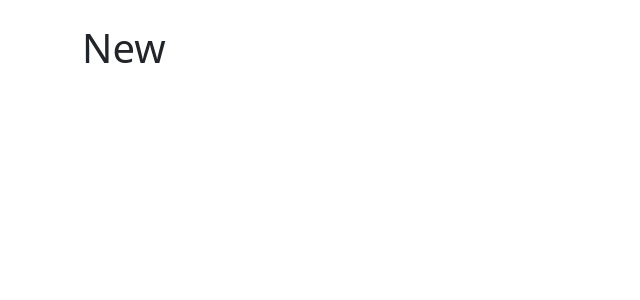
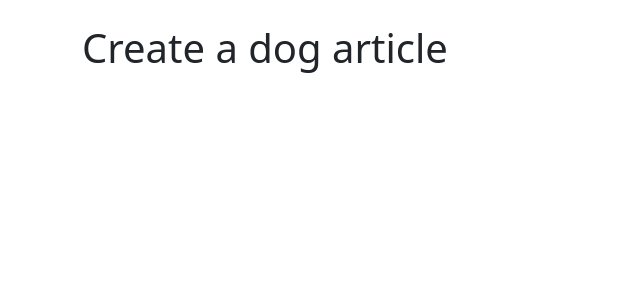
Before and after one commit to shankachu/react-advanced-project, a React (Vite) app: page /new in a window 1280 px wide. Shown: the top 300 px of the page, without its empty margins (0-640 px from the left). Built offline with nearby package versions, Linux system fonts and the light colour scheme.

Commit message:
add create new component

```diff
--- a/src/App.tsx
+++ b/src/App.tsx
@@ -1,13 +1,14 @@
 import 'bootstrap/dist/css/bootstrap.min.css'
 import { Routes, Route, Navigate } from 'react-router-dom'
 import { Container } from 'react-bootstrap'
+import CreateDogArticle from './page/createDogsArticle'
 
 function App() {
   return (
     <Container className='my-4'>
       <Routes>
         <Route path='/' element={<h1>hi</h1>} />
-        <Route path='/new' element={<h1>New</h1>} />
+        <Route path='/new' element={<CreateDogArticle />} />
         <Route path='/:id'>
           <Route index element={<h1>Show</h1>} />
           <Route path="edit" element={<h1>Edit</h1>} />
--- a/src/main.tsx
+++ b/src/main.tsx
@@ -8,6 +8,5 @@ ReactDOM.createRoot(document.getElementById('root') as HTMLElement).render(
     <BrowserRouter>
       <App />
     </BrowserRouter>
-
   </React.StrictMode>,
 )
--- /dev/null
+++ b/src/page/createDogsArticle.tsx
@@ -0,0 +1,5 @@
+function CreateDogArticle() {
+    return (<h1>Create a dog article</h1>)
+}
+
+export default CreateDogArticle
```
Also changed, not shown: 1 other file (tests, documents, lock files or other folders).
